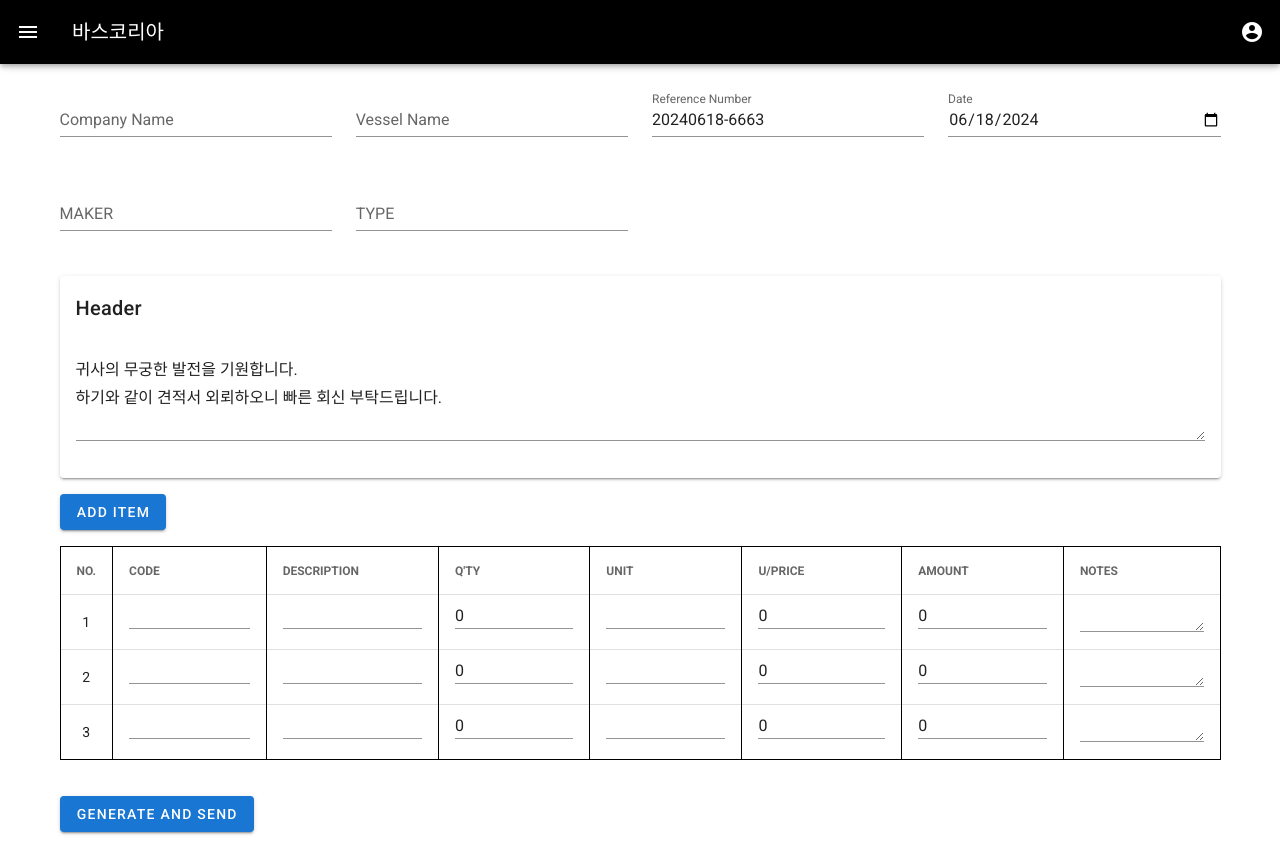
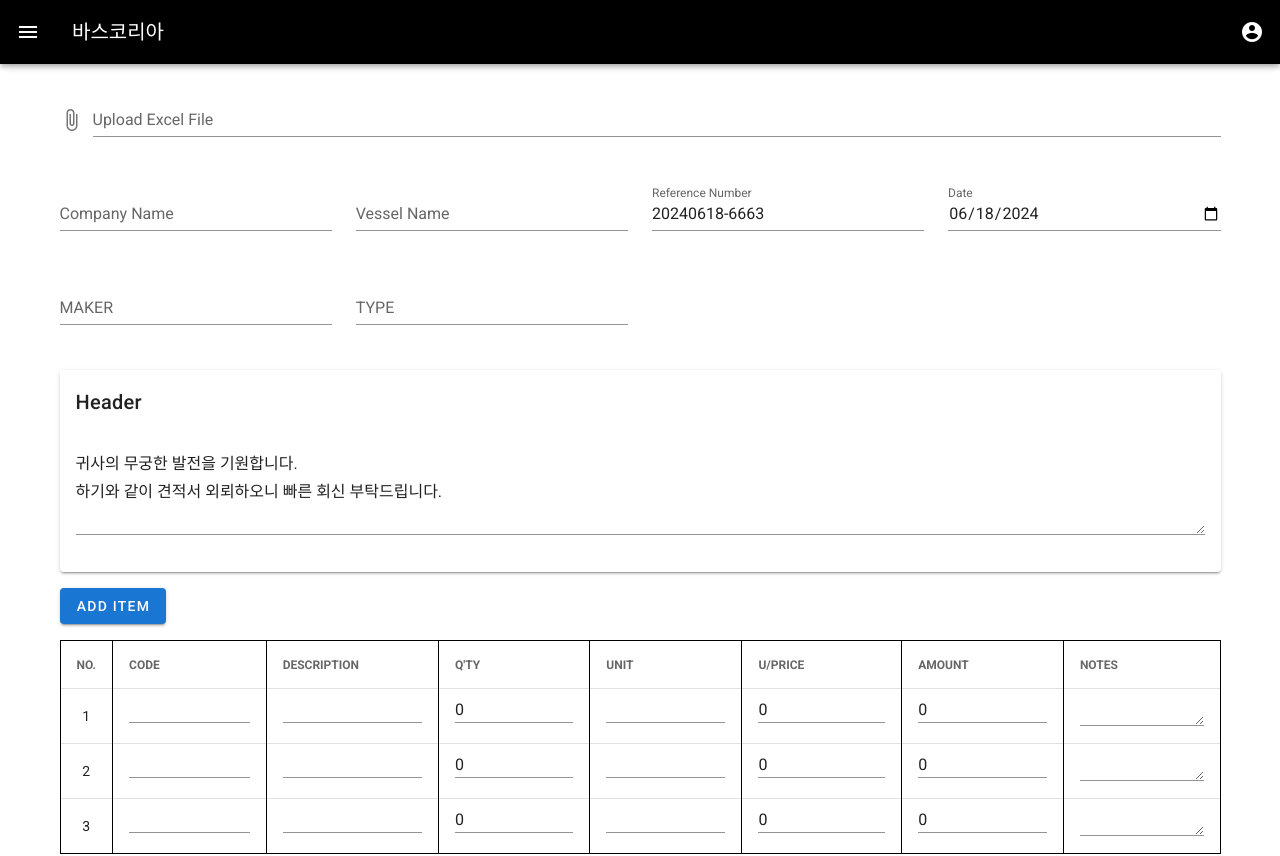
Before and after one commit to tlfqk13/demo-admin, a Vue app: page /make-inquiry in a window 1280 px wide. Shown: the top 856 px of the page. Built offline with nearby package versions, Linux system fonts and the light colour scheme.

Commit message:
* 엑셀 파일 업로드

```diff
--- a/package.json
+++ b/package.json
@@ -15,7 +15,8 @@
     "handlebars": "^4.7.8",
     "vue": "^2.6.14",
     "vue-router": "^3.6.5",
-    "vuetify": "^2.6.0"
+    "vuetify": "^2.6.0",
+    "xlsx": "^0.18.5"
   },
   "devDependencies": {
     "@babel/core": "^7.12.16",
--- a/src/views/MakeInquiry.vue
+++ b/src/views/MakeInquiry.vue
@@ -3,6 +3,14 @@
     <v-container>
       <v-form @submit.prevent="submitForm">
         <v-row>
+          <v-col cols="12">
+            <v-file-input
+              v-model="file"
+              label="Upload Excel File"
+              @change="handleFileUpload"
+              accept=".xlsx, .xls"
+            ></v-file-input>
+          </v-col>
           <v-col cols="12" md="3">
             <v-text-field v-model="companyName" label="Company Name"></v-text-field>
           </v-col>
@@ -72,6 +80,7 @@
 
 <script>
 import axios from 'axios';
+import * as XLSX from 'xlsx';
 import Handlebars from 'handlebars';
 
 // 이미지 경로를 require를 사용하여 불러오기
@@ -89,12 +98,13 @@ export default {
       type: '',
       headerMessage: '귀사의 무궁한 발전을 기원합니다.\n하기와 같이 견적서 외뢰하오니 빠른 회신 부탁드립니다.',
       items: [
-        { code: '', description: '', qty: 0, unit: '', uprice: 0, amount: 0, notes: '' },
-        { code: '', description: '', qty: 0, unit: '', uprice: 0, amount: 0, notes: '' },
-        { code: '', description: '', qty: 0, unit: '', uprice: 0, amount: 0, notes: '' }
+        {code: '', description: '', qty: 0, unit: '', uprice: 0, amount: 0, notes: ''},
+        {code: '', description: '', qty: 0, unit: '', uprice: 0, amount: 0, notes: ''},
+        {code: '', description: '', qty: 0, unit: '', uprice: 0, amount: 0, notes: ''}
       ],
       lineHeightNormal: 1.2,
-      lineHeightCompact: 0.3
+      lineHeightCompact: 0.3,
+      file: null
     };
   },
   methods: {
@@ -114,7 +124,29 @@ export default {
       return `${yyyy}${mm}${dd}-${uniqueNumber}`;
     },
     addItem() {
-      this.items.push({ code: '', description: '', qty: 0, unit: '', uprice: 0, amount: 0, notes: '' });
+      this.items.push({code: '', description: '', qty: 0, unit: '', uprice: 0, amount: 0, notes: ''});
+    },
+    handleFileUpload() {
+      const reader = new FileReader();
+      reader.onload = (e) => {
+        const data = new Uint8Array(e.target.result);
+        const workbook = XLSX.read(data, {type: 'array'});
+        const firstSheetName = workbook.SheetNames[0];
+        const worksheet = workbook.Sheets[firstSheetName];
+        const json = XLSX.utils.sheet_to_json(worksheet, {header: 1});
+
+        // Setting items from Excel data (skipping the header row)
+        this.items = json.slice(1).map(row => ({
+          code: row[0] || '',
+          description: row[1] || '',
+          qty: row[2] || 0,
+          unit: row[3] || '',
+          uprice: row[4] || 0,
+          amount: row[5] || 0,
+          notes: row[6] || ''
+        }));
+      };
+      reader.readAsArrayBuffer(this.file);
     },
     generateHtmlTemplate(lineHeight) {
       const headerLines = this.headerMessage.split('\n').map(line => `<div>${line}</div>`).join('');
```
Also changed, not shown: 1 other file (tests, documents, lock files or other folders).
